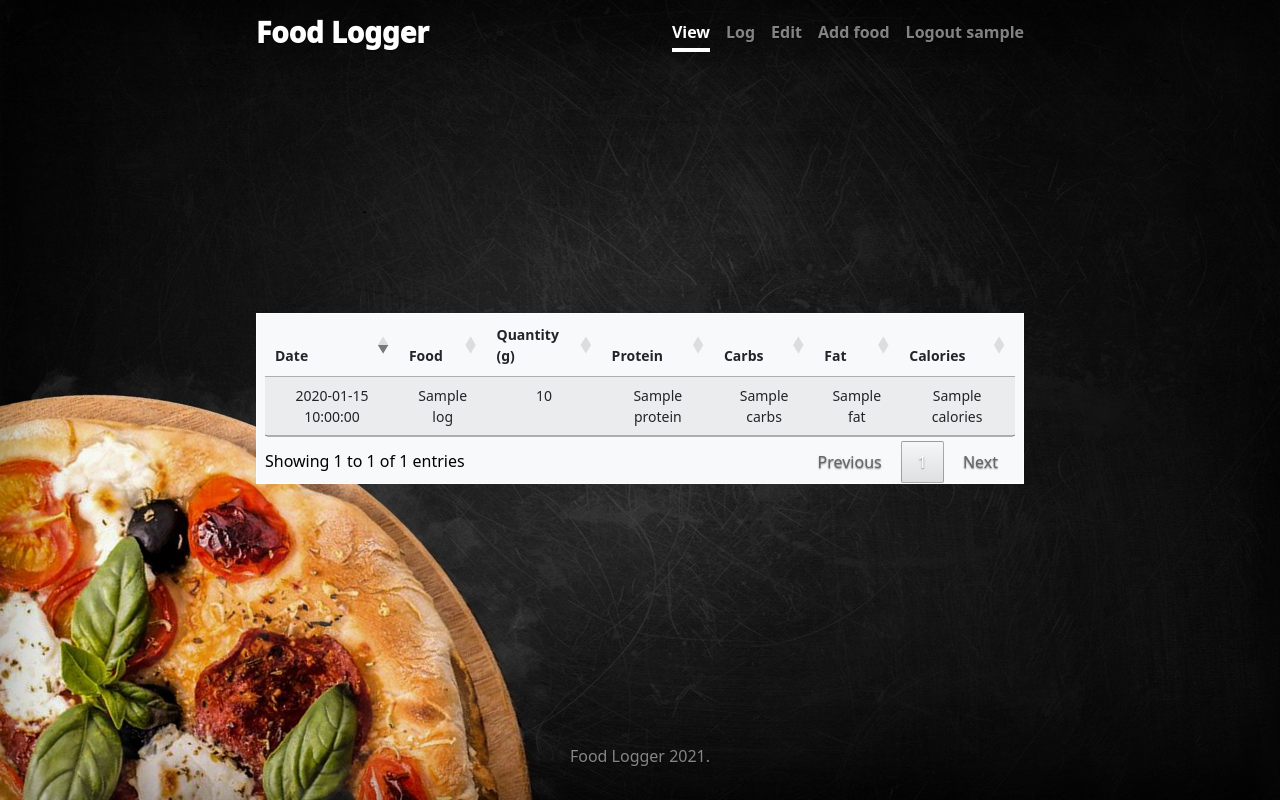
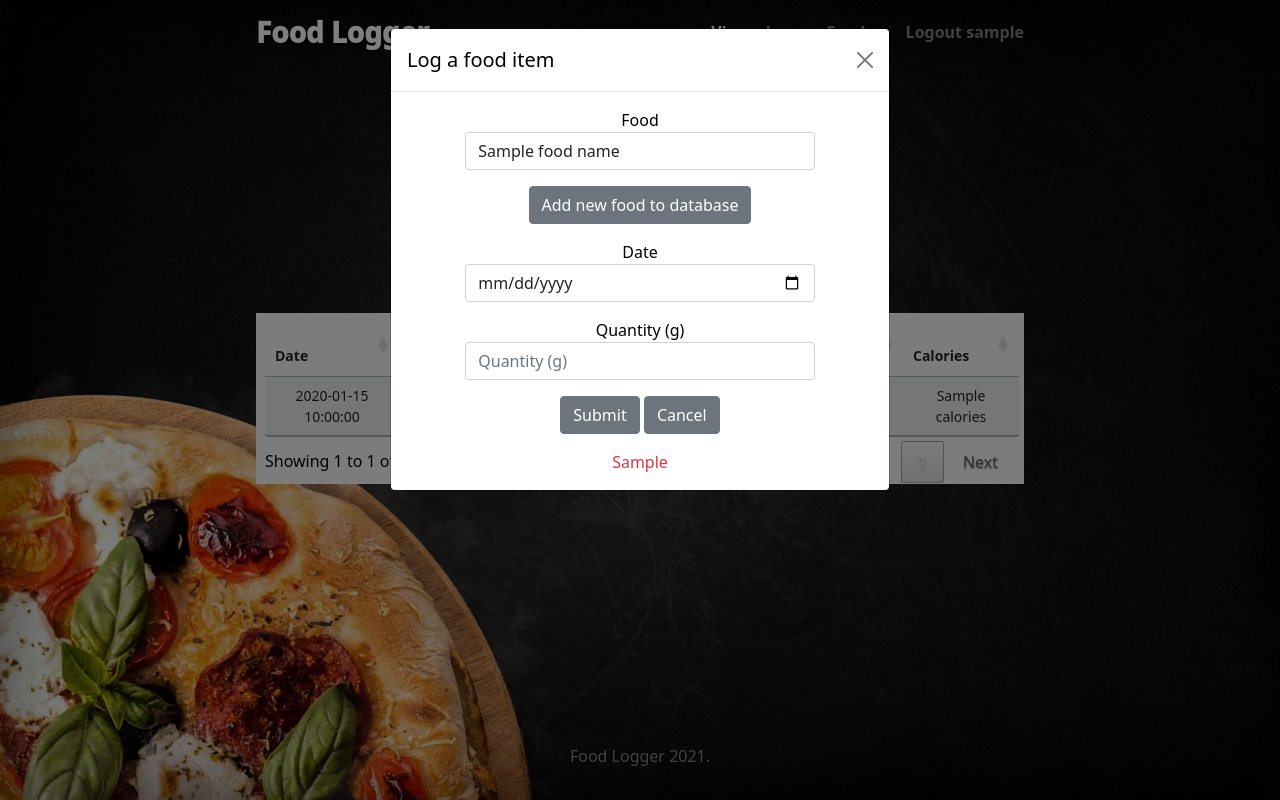
Before and after one commit to fod/data-representation-assessment, a Flask app: template templates/food_log.html in a window 1280 px wide. Run offline with Flask 2, Linux system fonts and the light colour scheme; the visitor is signed in with stand-in values (Sample User, id 1); tables that the repository leaves empty hold one stand-in row (values such as "Sample post"); the template is opened without the code that fills it: most values are stand-ins (such as "Sample title", 1, 10 or a date in 2020); some libraries are stand-ins or nearby versions.

Commit message:
implementing log updates

```diff
--- a/FoodDAO.py
+++ b/FoodDAO.py
@@ -93,7 +93,10 @@
         cursor.execute(sql, values)
         result = cursor.fetchall()
         cursor.close()
-        return result[0][0]
+        if result:
+            return result[0][0]
+        else:
+            return None
 
     def exists(self, name):
         cursor = self.get_cursor()
--- a/static/styles.css
+++ b/static/styles.css
@@ -7,7 +7,6 @@
     text-shadow: 0 .05rem .1rem rgba(0, 0, 0, .5);
     box-shadow: inset 0 0 5rem rgba(0, 0, 0, .5);
   }
-
 
 /* Custom default button */
 .btn-primary,
--- a/templates/food_log.html
+++ b/templates/food_log.html
@@ -6,22 +6,34 @@
 
 {% block nav %}
 
-<a class="nav-link active" aria-current="page" href="#" data-toggle="tooltip" title="View your food logs">View</a>
-<a class="nav-link" href="#" data-toggle="tooltip" title="Log something you've eaten" data-bs-toggle="modal"
-  data-bs-target="#log_food_modal">Log</a>
-<a class="nav-link" href="#" data-toggle="tooltip" title="Edit an existing log entry">Edit</a>
-<a class="nav-link" href="#" data-toggle="tooltip" title="Add a new food type to the database" data-bs-toggle="modal"
-  data-bs-target="#add_food_modal">Add food</a>
-<a class="nav-link" href="logout" data-toggle="tooltip" title="Log out of the application">Logout
-  {{session.username}}</a>
+<a class="nav-link active" aria-current="page" href="#" data-toggle="tooltip" title="View your food logs" id="view_nav_link">View</a>
+
+      <a class="nav-link dropdown-toggle pe-3" href="#" id="log" role="button" data-bs-toggle="dropdown" aria-expanded="false">
+        Log
+      </a>
+      <ul class="dropdown-menu dropdown-menu-dark" aria-labelledby="navbarDarkDropdownMenuLink">
+        <li><a class="dropdown-item" href="#" data-toggle="tooltip" title="Log something you've eaten" data-bs-toggle="modal" data-bs-target="#log_food_modal">Log food item</a></li>
+        <li><a class="dropdown-item" id="edit_log" href="#" data-toggle="tooltip" title="Edit a log record">Edit record</a></li>
+        <li><a class="dropdown-item" id="delete_log" href="#" data-toggle="tooltip" title="Delete a log record">Delete record</a></li>
+      </ul>
+
+      <a class="nav-link dropdown-toggle pe-3" href="#" id="foods" role="button" data-bs-toggle="dropdown" aria-expanded="false">
+        Foods
+      </a>
+      <ul class="dropdown-menu dropdown-menu-dark" aria-labelledby="navbarDarkDropdownMenuLink">
+        <li><a class="dropdown-item" href="#" data-toggle="tooltip" title="Add a new food item to the database"  data-bs-toggle="modal" data-bs-target="#add_food_modal">Add new food</a></li>
+        <li><a class="dropdown-item" href="#" data-toggle="tooltip" title="Update a food item's details">Edit food</a></li>
+        <li><a class="dropdown-item" href="#" data-toggle="tooltip" title="Delete a food item from the database">Delete food</a></li>
+      </ul>
+
+<a class="nav-link" href="logout" data-toggle="tooltip" title="Log out of the application">Logout {{session.username}}</a>
 
 {% endblock %}
 {% set bgcol = 'bg-light bg-opacity-90 border border-white' %}
 {% block content %}
 
     <!-- log food modal -->
-<div class="modal fade" id="log_food_modal" data-bs-backdrop="static" data-bs-keyboard="false" tabindex="-1"
-  aria-labelledby="log_food_label" aria-hidden="true">
+    <div class="modal fade" id="log_food_modal" data-bs-backdrop="static" data-bs-keyboard="false" tabindex="-1" aria-labelledby="log_food_label" aria-hidden="true">
       <div class="modal-dialog">
         <div class="modal-content">
           <div class="modal-header">
@@ -29,59 +41,65 @@
             <button type="button" class="btn-close" data-bs-dismiss="modal" aria-label="Close"></button>
           </div>
           <div class="modal-body">
-        <form action="{{ url_for('log_food') }}" method="post">
+            <form action="{{ url_for('log_food') }}" method="post" id="log_form">
               <div class="form-group wide mb-3">
-
                   <label for="food">Food</label>
-            <input type="text" required class="form-control add-food-input" name="food" id="autocomplete_log"
-              aria-describedby="foodHelp" placeholder="Enter food name">
-
-          </div>
-          <div class="d-none" id="add-food-form">
-            <form action="{{ url_for('add_food') }}" method="post">
-              <!-- <div class="form-group wide mb-3">
-                        <label for="food">Food</label>
-                        <input type="text" required class="form-control" name="food" id="autocomplete_add" aria-describedby="foodHelp" placeholder="Enter food name">
-                      </div> -->
-              <div class="form-group wide mb-3">
-                <label for="calories">Calories / 100g</label>
-                <input type="number" required class="form-control" name="calories" id="calories"
-                  aria-describedby="caloriesHelp" placeholder="Calories per 100g">
+                  <input type="text" required class="form-control" name="food" id="autocomplete_log" aria-describedby="foodHelp" placeholder="Enter food name">
+                  <input type="hidden" name="food_id" id="food_id_log">
                 </div>
                 <div class="form-group wide mb-3">
-                <label for="protein">Protein %</label>
-                <input type="number" step="0.01" required class="form-control" name="protein" id="protein"
-                  aria-describedby="proteinHelp" placeholder="Protein (g per 100g)">
+                  <button class="btn btn-secondary" type="button" data-toggle="tooltip" title="If the food you're looking for isn't appearing in the list, click here to add a new food type to the database" data-bs-toggle="modal" data-bs-target="#add_food_modal" id="add_food_btn">Add new food to database</button>
                   </div>
               <div class="form-group wide mb-3">
-                <label for="carbs">Carbohydrate %</label>
-                <input type="number" step="0.01" required class="form-control" name="carbs" id="carbs"
-                  aria-describedby="carbsHelp" placeholder="Carbohydrate (g per 100g)">
+                <label for="date">Date</label>
+                <input type="date" required class="form-control" name="date" id="date" aria-describedby="dateHelp" placeholder="Select date">
               </div>
               <div class="form-group wide mb-3">
-                <label for="fat">Fat %</label>
-                <input type="number" step="0.01" required class="form-control" name="fat" id="fat"
-                  aria-describedby="fatHelp" placeholder="Fat (g per 100g)">
+                <label for="quantity">Quantity (g)</label>
+                <input type="number" required class="form-control" name="quantity" id="quantity" placeholder="Quantity (g)">
               </div>
 
               <div class="form-group wide mb-3">
-                <button type="submit" class="btn btn-secondary">Submit</button>
+                  <button type="submit" class="btn btn-secondary" id="log_food_submit">Submit</button>
                   <button type="cancel" class="btn btn-secondary" data-bs-dismiss="modal">Cancel</button>
                 </div>
 
             </form>
+            <span id="log_food_error" class="text-danger"></span>
+          </div>
+        </div>
+      </div>
     </div>
 
-
-
+        <!-- add food modal -->
+        <div class="modal fade" id="add_food_modal" data-bs-backdrop="static" data-bs-keyboard="false" tabindex="-1" aria-labelledby="add_food_label" aria-hidden="true">
+          <div class="modal-dialog">
+            <div class="modal-content">
+              <div class="modal-header">
+                <h5 class="modal-title" id="add_food_label">Add a food type</h5>
+                <button type="button" class="btn-close" data-bs-dismiss="modal" aria-label="Close"></button>
+              </div>
+              <div class="modal-body">
+                <form action="{{ url_for('add_food') }}" method="post">
                   <div class="form-group wide mb-3">
-            <label for="date">Date</label>
-            <input type="date" required class="form-control" name="date" id="date" aria-describedby="dateHelp"
-              placeholder="Select date">
+                      <label for="food">Food</label>
+                      <input type="text" required class="form-control" name="food" id="autocomplete_add" aria-describedby="foodHelp" placeholder="Enter food name">
                     </div>
                   <div class="form-group wide mb-3">
-            <label for="quantity">Quantity (g)</label>
-            <input type="number" required class="form-control" name="quantity" id="quantity" placeholder="Quantity (g)">
+                    <label for="calories">Calories / 100g</label>
+                    <input type="number" required class="form-control" name="calories" id="calories" aria-describedby="caloriesHelp" placeholder="Calories per 100g">
+                  </div>
+                  <div class="form-group wide mb-3">
+                    <label for="protein">Protein %</label>
+                    <input type="number" step="0.01" required class="form-control" name="protein" id="protein" aria-describedby="proteinHelp" placeholder="Protein (g per 100g)">
+                  </div>
+                  <div class="form-group wide mb-3">
+                    <label for="carbs">Carbohydrate %</label>
+                    <input type="number" step="0.01" required class="form-control" name="carbs" id="carbs" aria-describedby="carbsHelp" placeholder="Carbohydrate (g per 100g)">
+                  </div>
+                  <div class="form-group wide mb-3">
+                    <label for="fat">Fat %</label>
+                    <input type="number" step="0.01" required class="form-control" name="fat" id="fat" aria-describedby="fatHelp" placeholder="Fat (g per 100g)">
                   </div>
 
                   <div class="form-group wide mb-3">
@@ -94,58 +112,11 @@
             </div>
           </div>
         </div>
-
-<!-- add food modal -->
-<div class="modal fade" id="add_food_modal" data-bs-backdrop="static" data-bs-keyboard="false" tabindex="-1"
-  aria-labelledby="add_food_label" aria-hidden="true">
-  <div class="modal-dialog">
-    <div class="modal-content">
-      <div class="modal-header">
-        <h5 class="modal-title" id="add_food_label">Add a food type</h5>
-        <button type="button" class="btn-close" data-bs-dismiss="modal" aria-label="Close"></button>
-      </div>
-      <div class="modal-body">
-        <form action="{{ url_for('add_food') }}" method="post">
-          <div class="form-group wide mb-3">
-            <label for="food">Food</label>
-            <input type="text" required class="form-control" name="food" id="autocomplete_add"
-              aria-describedby="foodHelp" placeholder="Enter food name">
-          </div>
-          <div class="form-group wide mb-3">
-            <label for="calories">Calories / 100g</label>
-            <input type="number" required class="form-control" name="calories" id="calories"
-              aria-describedby="caloriesHelp" placeholder="Calories per 100g">
-          </div>
-          <div class="form-group wide mb-3">
-            <label for="protein">Protein %</label>
-            <input type="number" step="0.01" required class="form-control" name="protein" id="protein"
-              aria-describedby="proteinHelp" placeholder="Protein (g per 100g)">
-          </div>
-          <div class="form-group wide mb-3">
-            <label for="carbs">Carbohydrate %</label>
-            <input type="number" step="0.01" required class="form-control" name="carbs" id="carbs"
-              aria-describedby="carbsHelp" placeholder="Carbohydrate (g per 100g)">
-          </div>
-          <div class="form-group wide mb-3">
-            <label for="fat">Fat %</label>
-            <input type="number" step="0.01" required class="form-control" name="fat" id="fat"
-              aria-describedby="fatHelp" placeholder="Fat (g per 100g)">
-          </div>
-
-          <div class="form-group wide mb-3">
-            <button type="submit" class="btn btn-secondary">Submit</button>
-            <button type="cancel" class="btn btn-secondary" data-bs-dismiss="modal">Cancel</button>
-          </div>
-
-        </form>
-      </div>
-    </div>
-  </div>
-</div>
-
+<span id="select_row_msg" class="text-danger fs-3"></span>
 <table id="data" class="table table-striped small rounded" style="text-shadow:none">
   <thead>
     <tr>
+      <th style="display:none;"></th>
       <th>Date</th>
       <th>Food</th>
       <th>Quantity (g)</th>
@@ -158,6 +129,7 @@
   <tbody>
     {% for log in food_log %}
     <tr>
+      <td style="display:none;">{{ log.id }}</td>
       <td>{{ log.date }}</td>
       <td>{{ log.name }}</td>
       <td>{{ log.quantity }}</td>
@@ -170,7 +142,9 @@
   </tbody>
 </table>
 {% endblock %}
-
+$(document).on('click', "#button2", function() {
+  $('#changeProfileModal').modal('show');
+});
 {% block footer %}
 
 {% endblock %}
@@ -179,14 +153,67 @@
 {{ super() }}
 <script src="{{ url_for('static', filename='jquery.autocomplete.js') }}"></script>
 <script>
+  $(document).ready(function () {
 
-  function autoadd() {
-    $('#autocomplete_add').on('input', function() {
-      if ($(this).val() == '') {
-        $('#add-food-form').addClass('d-none');
-        $('.add-food-input').attr('id', 'autocomplete_log');
-        autolog();
-      };
+    food_name = '{{ food_name }}';
+    if (food_name != '') {
+      $('#log_food_modal').modal('show');
+      $('#autocomplete_log').val(food_name);
+    }
+
+    bad_log_msg = '{{ bad_log_msg }}';
+    if (bad_log_msg != '') {
+      $('#log_food_modal').modal('show');
+      $('#log_food_error').html(bad_log_msg);
+    }
+
+    $('#data').DataTable({
+      'searching': false,
+      'lengthChange': false,
+      'select': true,
+      'order': [[0, 'desc']],
+    });
+
+    $('[data-toggle="tooltip"]').tooltip({'placement':'left', 'trigger': 'hover'});
+
+    $('.nav-link').on('click', function(event) {
+      $('.nav-link.active').removeClass('active');
+      $(this).addClass('active');
+    });
+
+    $('#edit_log').on('click', function(event) {
+      console.log('edit log');
+      $('#select_row_msg').text('Select a row to edit');
+      table = $('#data').DataTable();
+      table.on( 'select', function ( e, dt, type, indexes ) {
+        var log_id = table.rows( { selected: true } ).data()[0][0];
+        $.ajax({
+          url: '/log/' + log_id,
+          type: 'GET',
+          dataType: "JSON",
+          success: function(data) {
+            $('#log_food_modal').modal('show');
+            $('#autocomplete_log').val(data.name);
+            $('#date').val(data.date);
+            $('#quantity').val(data.quantity);
+            $('#log_form').attr('action', '/log/' + log_id).attr('method', 'PUT');
+          }
+        });
+        });
+    });
+
+    $('#log_food_modal,#add_food_modal').on('hidden.bs.modal', function() {
+      $('.nav-link.active').removeClass('active');
+      $('#view_nav_link').addClass('active');
+    });
+
+    $('#autocomplete_log').autocomplete({
+      serviceUrl: '/autocomplete_log/food',
+      onSearchComplete: function (query, suggestions) {
+        if(!suggestions.length){
+          $('#add_food_btn').addClass('btn-warning');
+        }
+      }
   });
 
     $('#autocomplete_add').autocomplete({
@@ -196,8 +223,8 @@
           url: '/autocomplete_add_details',
           type: 'GET',
           "dataType": "JSON",
-          data: { 'query': encodeURIComponent(suggestion.value) },
-          success: function (data) {
+          data: {'query': encodeURIComponent(suggestion.value)},
+          success: function(data) {
             $('#autocomplete_add').val(data.name);
             $('#calories').val(data.calories);
             $('#protein').val(data.protein);
@@ -207,63 +234,6 @@
         });
     }
   });
-  }
-
-  function autolog() {
-    $('#autocomplete_log').autocomplete({
-      serviceUrl: '/autocomplete_log/food',
-      onSearchComplete: function (query, suggestions) {
-        if (!suggestions.length) {
-          $('#add-food-form').removeClass('d-none');
-          $('.add-food-input').attr('id', 'autocomplete_add');
-          autoadd();
-          $('#autocomplete_add').autocomplete('onValueChange');
-        }
-      },
-      onSelect: function (suggestion) {
-          $('#autocomplete_log').val(suggestion.value);
-      }
-    });
-  }
-
-  $(document).ready(function () {
-    $('#data').DataTable({
-      'searching': false,
-      'lengthChange': false,
-      'select': true,
-      'order': [[0, 'desc']]
-    });
-
-    $('[data-toggle="tooltip"]').tooltip({ 'placement': 'bottom', 'trigger': 'hover' });
-
-    $('.nav-link').on('click', function (event) {
-      $('.nav-link.active').removeClass('active');
-      $(this).addClass('active');
-    });
-
-
-
-    $('#autocomplete_log').autocomplete({
-      serviceUrl: '/autocomplete_log/food',
-      onSearchComplete: function (query, suggestions) {
-        if (!suggestions.length) {
-          $('#add-food-form').removeClass('d-none');
-          $('.add-food-input').attr('id', 'autocomplete_add');
-          autoadd();
-        }
-        // else {
-        //   $('#add-food-form').addClass('d-none');
-        //   $('.add-food-input').attr('id', 'autocomplete_log');
-        //   $('#autocomplete_add').trigger('focus');
-        // }
-      },
-      onSelect: function (suggestion) {
-          $('#autocomplete_log').val(suggestion.value);
-      }
-    });
-
-    autolog();
-    autoadd();
 
 
 
```
Also changed, not shown: UsersDAO.py (+30 -0 lines), foodlogger.py (+20 -5 lines). Lines whose indentation alone changed are shown as unchanged.
